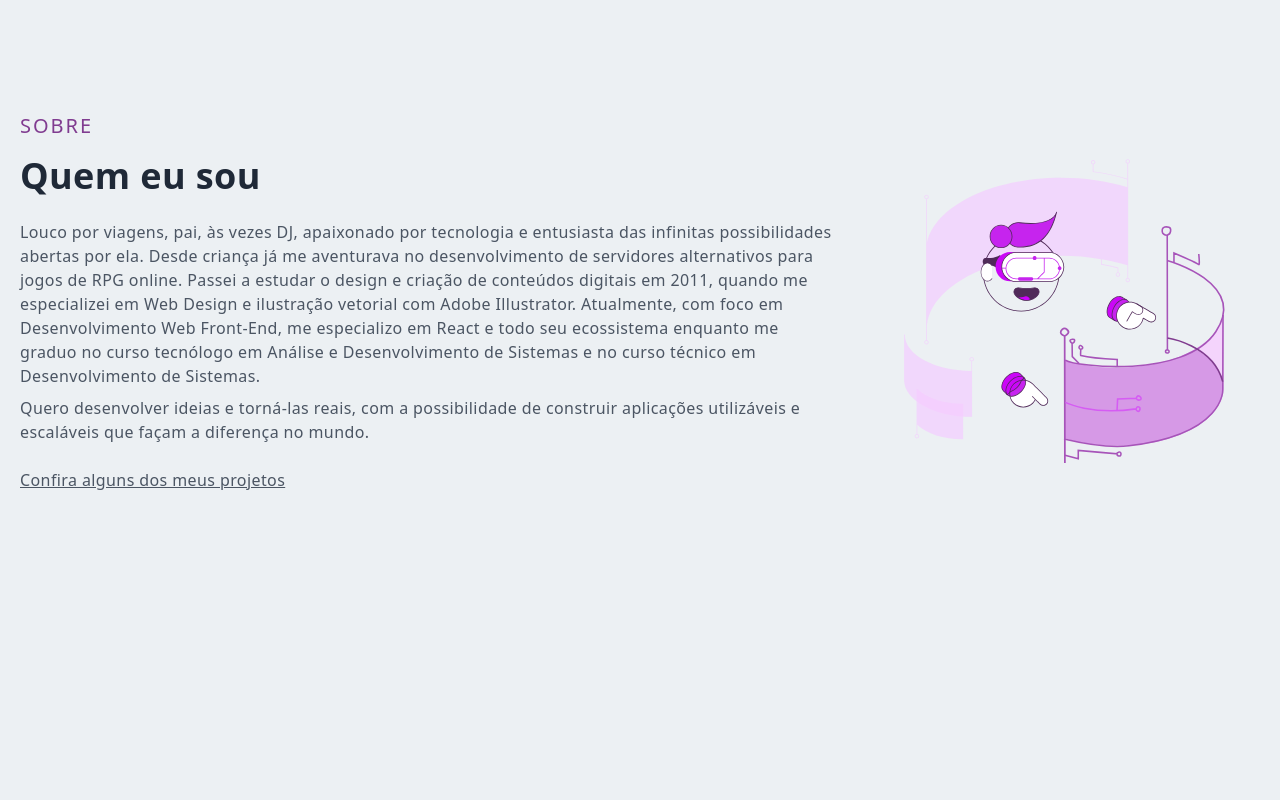
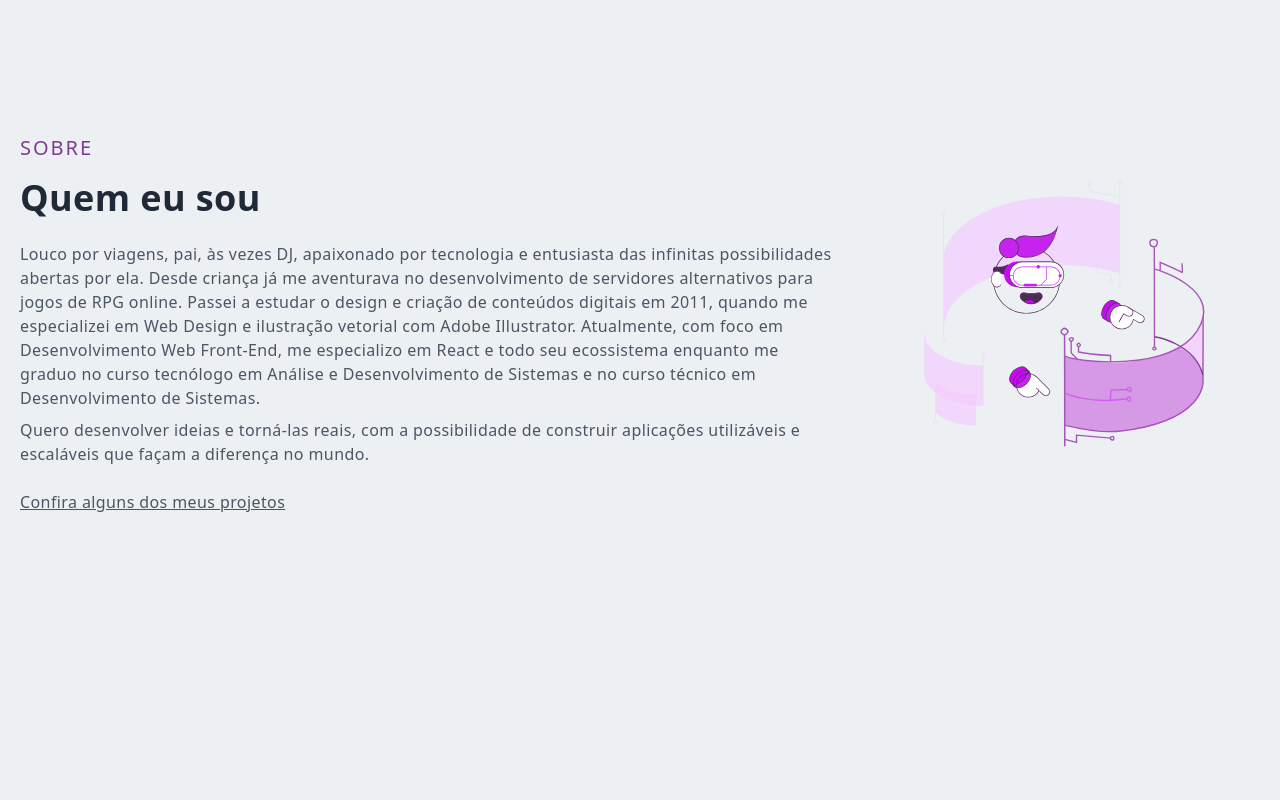
Before and after one commit to acn3to/portfolio, a Next.js app: page / in a window 1280 px wide. Shown: the part 880-1680 px from the top of the page. Built offline with nearby package versions, Linux system fonts and the light colour scheme.

Commit message:
fix: adjusts lottie animation size

```diff
--- a/components/About.jsx
+++ b/components/About.jsx
@@ -47,7 +47,7 @@ const About = () => {
           </Link>
         </div>
         <div className="w-full h-auto m-auto shadow-gray-400 flex items-center justify-center p-4 hover:scale-110 ease-in-out duration-300">
-          <Lottie options={defaultOptions} height={400} width={400} />
+          <Lottie options={defaultOptions} height={350} width={350} />
         </div>
       </div>
     </div>
```
